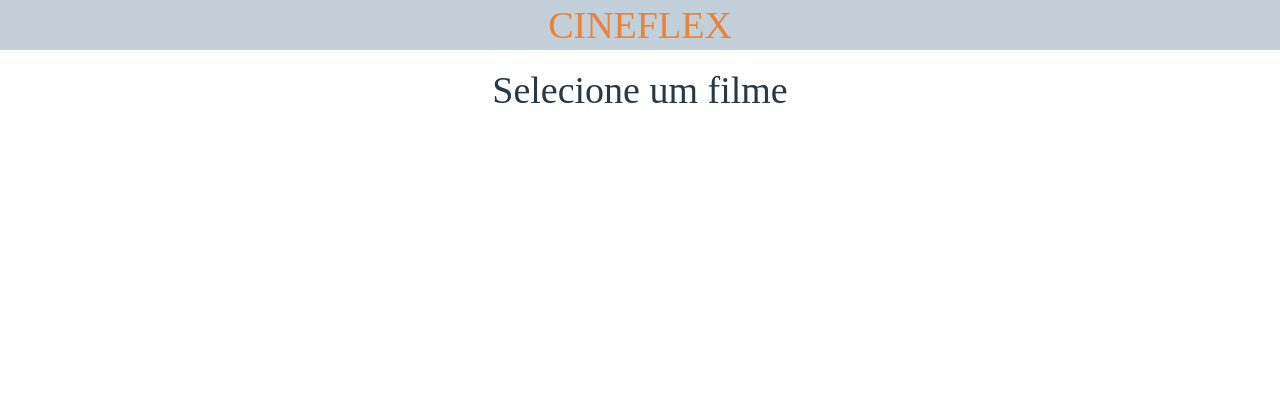
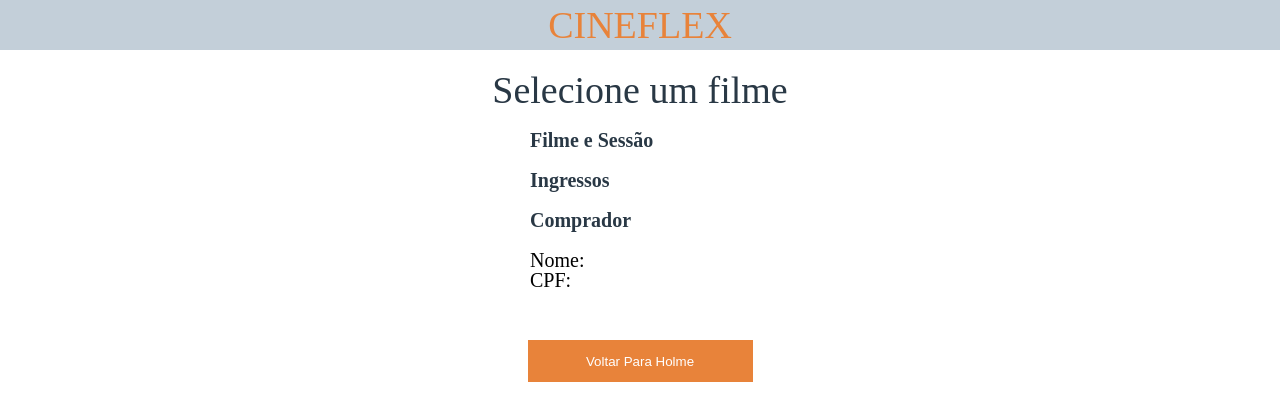
Before and after one commit to MarceloMosl/projeto10-cineflex, a React (Create React App) app: page /finalizar in a window 1280 px wide. Shown: the top 420 px of the page. Built offline with nearby package versions, Linux system fonts and the light colour scheme.

Commit message:
Projeto Pronto, ajustes finos

```diff
--- a/src/App.js
+++ b/src/App.js
@@ -1,26 +1,77 @@
-import { BrowserRouter, Link, Route, Routes } from 'react-router-dom';
-import { createGlobalStyle } from 'styled-components';
-import Movies from './components/moviesList';
-import Selected from './Pages/Selected';
-import styled from 'styled-components';
-import Seats from './Pages/Seats';
-import React from 'react';
+import { BrowserRouter, Link, Route, Routes } from "react-router-dom";
+import { createGlobalStyle } from "styled-components";
+import Movies from "./components/moviesList";
+import Selected from "./Pages/Selected";
+import styled from "styled-components";
+import Seats from "./Pages/Seats";
+import React from "react";
+import Comfirmation from "./Pages/Comfirmation";
+
+function App() {
+  const [seatsAvailable, setSeatsAvailable] = React.useState(undefined);
+  const [ids, setIds] = React.useState([]);
+  const [name, setNameBuyer] = React.useState("");
+  const [cpf, setCPFBuyer] = React.useState("");
+  const [movieSelected, setMovieSelected] = React.useState("")
+  const [date, setDate] = React.useState("")
+  const [time, setTime] = React.useState("")
+  const [seatsNumber, setseatsNumber] = React.useState([]);
+
+  function clear(){
+    setSeatsAvailable(undefined)
+    setIds([])
+    setNameBuyer("")
+    setCPFBuyer("")
+    setMovieSelected("")
+    setDate("")
+    setTime("")
+    setseatsNumber([])
+  }
 
 
-function App() {
-    const [seatsAvailable, setSeatsAvailable] = React.useState(undefined)
   return (
     <BrowserRouter>
-    <GlobalStyle/>
+      <GlobalStyle />
       <Head>
         <Link to={"/"}>
-        <header>CINEFLEX</header></Link>
+          <header onClick={clear}>CINEFLEX</header>
+        </Link>
         <h1>Selecione um filme</h1>
       </Head>
       <Routes>
-    <Route path="/" element={<Movies/>} />
-	<Route path="/filme/:id" element={<Selected setSeatsAvailable={setSeatsAvailable}/>} />
-    <Route path="/seats/:idSeats" element={<Seats seatsAvailable={seatsAvailable}/>} />
+        <Route path="/" element={<Movies setMovieSelected={setMovieSelected}/>} />
+        <Route
+          path="/filme/:id"
+          element={<Selected setSeatsAvailable={setSeatsAvailable}
+          setDate={setDate}
+          setTime={setTime}
+          />}
+        />
+        <Route
+          path="/seats/:idSeats"
+          element={
+            <Seats
+              seatsAvailable={seatsAvailable}
+              ids={ids}
+              setIds={setIds}
+              setNameBuyer={setNameBuyer}
+              setCPFBuyer={setCPFBuyer}
+              name={name}
+              cpf={cpf}
+              seatsNumber={seatsNumber}
+              setseatsNumber={setseatsNumber}
+            />
+          }
+        />
+        <Route path="/finalizar/" element={<Comfirmation
+        name={name}
+        cpf={cpf}
+        seatsNumber={seatsNumber}
+        movieSelected={movieSelected}
+        date={date}
+        time={time}
+        clear={clear}
+        />} />
       </Routes>
     </BrowserRouter>
   );
@@ -71,25 +122,25 @@ table {
 	border-collapse: collapse;
 	border-spacing: 0;
 }
-`
+`;
 const Head = styled.div`
   display: flex;
   flex-direction: column;
   margin: auto;
-a{
+  a {
     text-decoration: none;
   }
-header{
+  header {
     height: 50px;
-    background-color: #C3CFD9;
-    color: #E8833A;
+    background-color: #c3cfd9;
+    color: #e8833a;
     text-align: center;
     display: flex;
     justify-content: center;
     align-items: center;
     font-size: 38px;
   }
-h1{
+  h1 {
     height: 80px;
     text-align: center;
     display: flex;
@@ -97,5 +148,5 @@ h1{
     align-items: center;
     font-size: 38px;
     color: #293845;
-
-}`
+  }
+`;
--- /dev/null
+++ b/src/Pages/Comfirmation.js
@@ -0,0 +1,86 @@
+
+import { useNavigate } from "react-router-dom";
+import styled from "styled-components";
+
+export default function Comfirmation({
+  name,
+  cpf,
+  seatsNumber,
+  movieSelected,
+  date,
+  time,
+  clear
+}) {
+
+  const navigate = useNavigate()
+
+
+
+
+  return (
+    <>
+      <MovieSession>
+        <h1>Filme e Sessão</h1>
+        <p>{movieSelected}</p>
+        <p>{date} {time}</p>
+      </MovieSession>
+      <Tickets>
+        <h1>Ingressos</h1>
+        {seatsNumber.map((a) => <p key={a} >Assento {a}</p>)}
+      </Tickets>
+      <UserInfo>
+        <h1>Comprador</h1>
+        <p>Nome: {name}</p>
+        <p>CPF: {cpf}</p>
+      </UserInfo>
+      <HomeSick onClick={() => {
+        navigate("/")
+        clear()
+        }}>Voltar Para Holme</HomeSick>
+    </>
+  );
+}
+const MovieSession = styled.div`
+  width: 220px;
+  margin: auto;
+  font-size: 20px;
+  h1 {
+    margin-bottom: 20px;
+    color: #293845;
+    font-weight: 700;
+  }
+`;
+const Tickets = styled.div`
+  width: 220px;
+  margin: auto;
+  font-size: 20px;
+  margin-top: 15px;
+  h1 {
+    margin-bottom: 20px;
+    color: #293845;
+    font-weight: 700;
+  }
+`;
+const UserInfo = styled.div`
+  width: 220px;
+  margin: auto;
+  margin-top: 15px;
+  font-size: 20px;
+  h1 {
+    margin-bottom: 20px;
+    color: #293845;
+    font-weight: 700;
+  }
+`;
+const HomeSick = styled.button`
+  width: 225px;
+  margin: auto;
+  margin-top: 50px;
+  display: flex;
+  justify-content: center;
+  align-items: center;
+  height: 42px;
+  background-color: #e8833a;
+  border: none;
+  color: white;
+`;
--- a/src/Pages/Seats.js
+++ b/src/Pages/Seats.js
@@ -1,12 +1,28 @@
+import axios from "axios";
 import React from "react";
 import styled from "styled-components";
+import { useNavigate } from "react-router-dom";
 
-export default function Seats({ seatsAvailable }) {
-  const [verify, setVerify] = React.useState([]);
+export default function Seats({ seatsAvailable, ids, setIds, setNameBuyer, setCPFBuyer, cpf, name, setseatsNumber, seatsNumber }) {
+  const navigate = useNavigate()
+
 
   function mostraAi(value) {
-    setVerify([...verify, value.id]);
+    setIds([...ids, value.id]);
+    setseatsNumber([...seatsNumber, value.name]);
   }
+
+  function submitSeats(a) {
+    a.preventDefault()
+
+    const URL = "https://mock-api.driven.com.br/api/v8/cineflex/seats/book-many"
+    const obj = {ids, name, cpf}
+    const promise = axios.post(URL, obj)
+    promise.then((res) => navigate(`/finalizar/`))
+    promise.catch((err) => console.log(err.response.data) )
+  }
+
+
 
   if (seatsAvailable === undefined) return <>Carregando...</>;
   return (
@@ -17,17 +33,17 @@ export default function Seats({ seatsAvailable }) {
             return (
               <Disponivel
                 onClick={() => mostraAi(a, b)}
-                id={b}
-                verific={verify.includes(a.id)}
+                key={b}
+                verific={ids.includes(a.id)}
               >
-                {" "}
+
                 {a.name}
               </Disponivel>
             );
           } else {
             return (
-              <Indisponivel disabled={true} id={b}>
-                {" "}
+              <Indisponivel disabled={true} key={b}>
+
                 {a.name}
               </Indisponivel>
             );
@@ -50,18 +66,16 @@ export default function Seats({ seatsAvailable }) {
         </div>
       </Dispo>
 
-      <Form>
+      <Form onSubmit={submitSeats}>
         <label>
-          {" "}
           Nome do Comprador:
-          <input type="text" placeholder="Digite seu nome..." required></input>
+          <input onChange={(e) => setNameBuyer(e.target.value)}  type="text" placeholder="Digite seu nome..." required></input>
         </label>
         <label>
-          {" "}
           CPF do Comprador:
-          <input type="number" placeholder="Digite seu CPF..." required></input>
+          <input onChange={(e) => setCPFBuyer(e.target.value)}  type="number" placeholder="Digite seu CPF..." required></input>
         </label>
-        <button disabled={verify.length == 0} type="submit">
+        <button disabled={ids.length == 0} type="submit">
           Reservar Assento(s)
         </button>
       </Form>
--- a/src/Pages/Selected.js
+++ b/src/Pages/Selected.js
@@ -3,8 +3,9 @@ import { useEffect } from "react";
 import { useNavigate, useParams } from "react-router-dom";
 import React from "react";
 import styled from "styled-components";
+import Movies from "../components/moviesList";
 
-export default function Selected({setSeatsAvailable}) {
+export default function Selected({setSeatsAvailable, setDate, setTime}) {
   const { id } = useParams();
   const [sessions, setSessions] = React.useState(undefined);
   const navigate = useNavigate()
@@ -18,7 +19,6 @@ export default function Selected({setSeatsAvailable}) {
   }, []);
 
   function mostra(a){
-    console.log(a.id)
     const promise = axios.get(`https://mock-api.driven.com.br/api/v8/cineflex/showtimes/${a.id}/seats`)
     promise.then(res => {
       setSeatsAvailable(res.data)
@@ -34,10 +34,18 @@ export default function Selected({setSeatsAvailable}) {
   <>
     <div>
         {sessions.days.map((a,b) =>
-        <Times>
+        <Times key={b}>
         {sessions.days[b].weekday} - {sessions.days[b].date}
         <div>
-        {sessions.days[b].showtimes.map((OBJ,index) => <button onClick={ () => mostra(OBJ)}>{sessions.days[b].showtimes[index].name}</button>)}
+        {sessions.days[b].showtimes.map((OBJ,index) =><button
+        onClick={() => {
+          mostra(OBJ)
+          setDate(sessions.days[b].weekday)
+          setTime(sessions.days[b].date)
+        }}
+        >
+          {sessions.days[b].showtimes[index].name}
+        </button>)}
         </div>
         </Times>)}
     </div>
@@ -64,6 +72,7 @@ const Times = styled.div`
         border: none;
         background: #E8833A;
         border-radius: 3px;
+        cursor: pointer;
 
     }
 `
--- a/src/components/moviesList.js
+++ b/src/components/moviesList.js
@@ -2,12 +2,14 @@ import React, { useEffect } from "react"
 import styled from "styled-components"
 import axios from "axios"
 import { Link } from "react-router-dom"
-export default function Movies(){
+export default function Movies({setMovieSelected}){
     const [movie, setMovie] =  React.useState([])
 
     useEffect(() => {
      const promise = axios.get("https://mock-api.driven.com.br/api/v8/cineflex/movies")
-     promise.then((a) => setMovie(a.data))
+     promise.then((a) => {
+        setMovie(a.data)
+    })
      promise.catch((res) => alert(res.data.response))
 
     },[])
@@ -20,7 +22,7 @@ export default function Movies(){
             <div>
             {movie.map((a,b) =>
             <Link id={b} to={`/filme/${movie[b].id}`}>
-            <img src={movie[b].posterURL} alt="deu erro"></img>
+            <img src={movie[b].posterURL} alt="deu erro" onClick={() => setMovieSelected(movie[b].title)}></img>
             </Link>
             )}
             </div>
```
Lines whose indentation alone changed are shown as unchanged.
